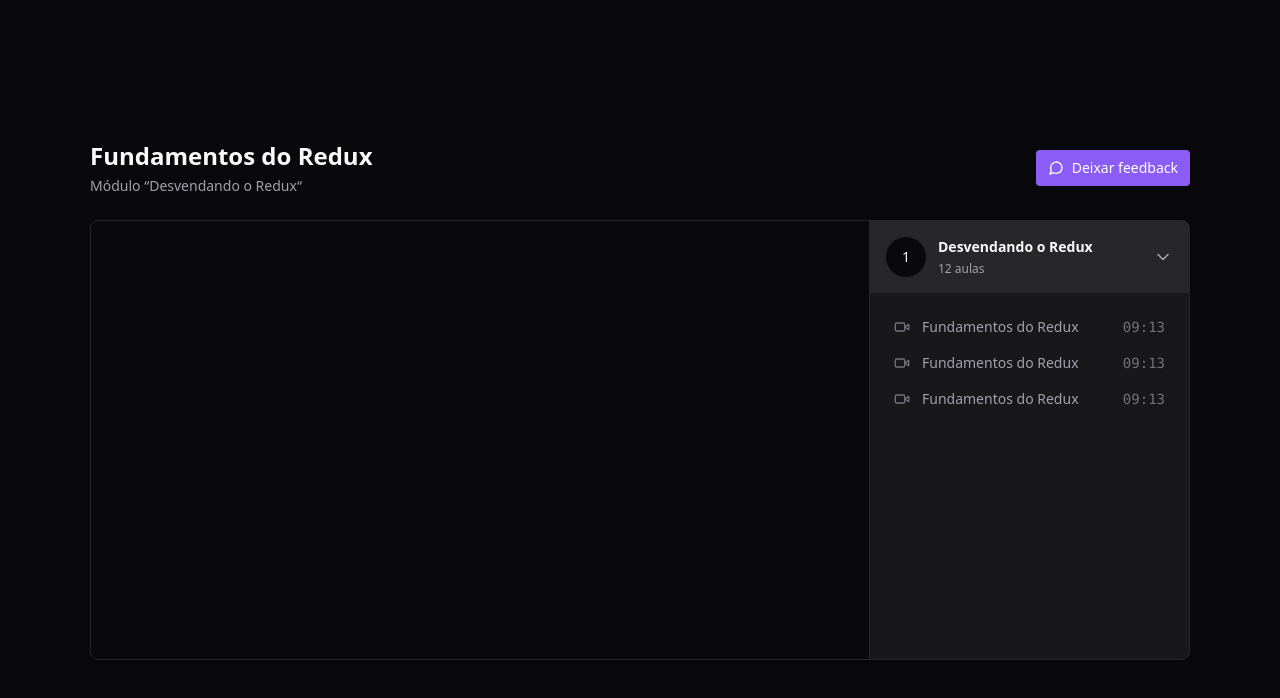
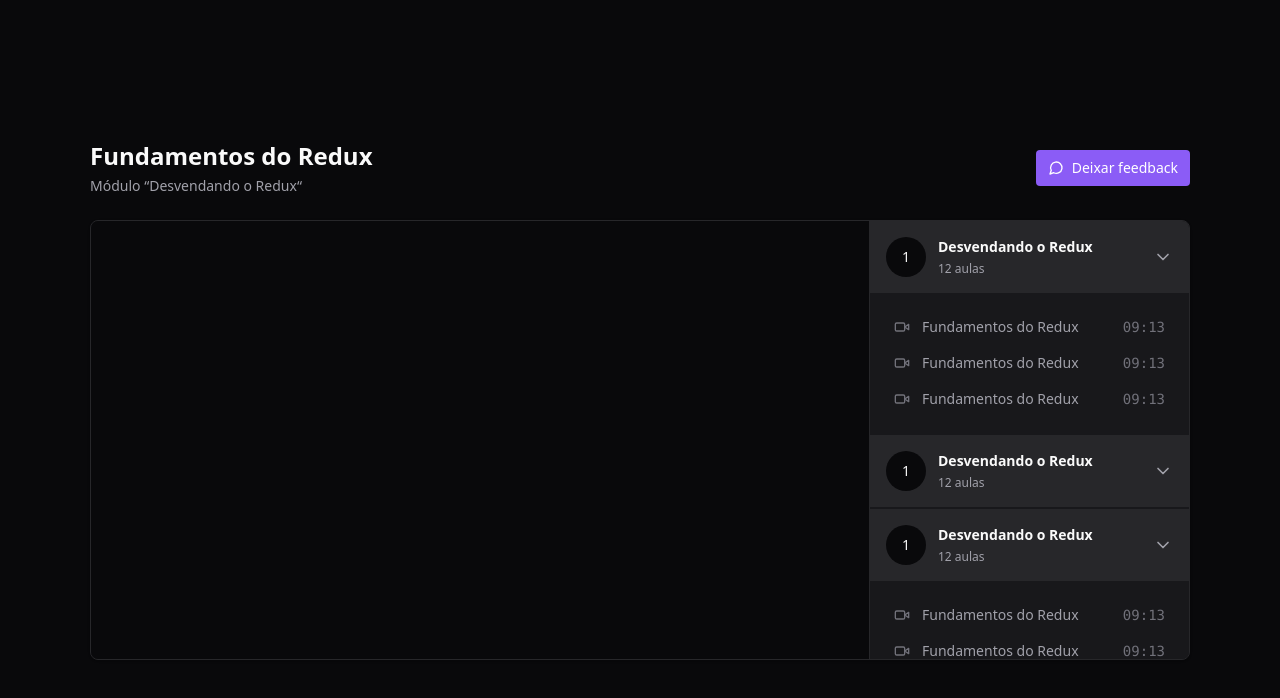
Before and after one commit to luiz21goncalves/ignite-react-state-management, a React (Vite) app: page / in a window 1280 px wide. Shown: the top 698 px of the page. Built offline with nearby package versions, Linux system fonts and the light colour scheme.

Commit message:
feat: add custom scroll

```diff
--- a/src/pages/Player/index.tsx
+++ b/src/pages/Player/index.tsx
@@ -19,7 +19,7 @@
           </button>
         </div>
 
-        <main className="relative flex overflow-hidden rounded-lg border border-zinc-800 bg-zinc-900 shadow">
+        <main className="relative flex overflow-hidden rounded-lg border border-zinc-800 bg-zinc-900 pr-80 shadow">
           <div className="flex-1">
             <div className="aspect-video w-full bg-zinc-950">
               <ReactPlayer
@@ -31,7 +31,61 @@
             </div>
           </div>
 
-          <aside className="w-80 border-l border-zinc-800 bg-zinc-900">
+          <aside className="absolute bottom-0  right-0 top-0 w-80 divide-y-2 divide-zinc-900 overflow-y-scroll border-l border-zinc-800 bg-zinc-900 scrollbar-thin scrollbar-track-zinc-950 scrollbar-thumb-zinc-800">
+            <div>
+              <button className="flex w-full items-center gap-3 bg-zinc-800 p-4">
+                <div className="flex h-10 w-10 items-center justify-center rounded-full bg-zinc-950 text-sm">
+                  1
+                </div>
+
+                <div className="flex flex-col gap-1 text-left">
+                  <strong className="text-sm">Desvendando o Redux</strong>
+                  <span className="text-xs text-zinc-400">12 aulas</span>
+                </div>
+
+                <ChevronDown className="ml-auto h-5 w-5 text-zinc-400" />
+              </button>
+
+              <nav className="relative flex flex-col gap-4 p-6">
+                <button className="flex items-center gap-3 text-sm text-zinc-400">
+                  <Video className="h-4 w-4 text-zinc-500" />
+                  <span>Fundamentos do Redux</span>
+                  <span className="ml-auto font-mono text-sm text-zinc-500">
+                    09:13
+                  </span>
+                </button>
+                <button className="flex items-center gap-3 text-sm text-zinc-400">
+                  <Video className="h-4 w-4 text-zinc-500" />
+                  <span>Fundamentos do Redux</span>
+                  <span className="ml-auto font-mono text-sm text-zinc-500">
+                    09:13
+                  </span>
+                </button>
+                <button className="flex items-center gap-3 text-sm text-zinc-400">
+                  <Video className="h-4 w-4 text-zinc-500" />
+                  <span>Fundamentos do Redux</span>
+                  <span className="ml-auto font-mono text-sm text-zinc-500">
+                    09:13
+                  </span>
+                </button>
+              </nav>
+            </div>
+
+            <div>
+              <button className="flex w-full items-center gap-3 bg-zinc-800 p-4">
+                <div className="flex h-10 w-10 items-center justify-center rounded-full bg-zinc-950 text-sm">
+                  1
+                </div>
+
+                <div className="flex flex-col gap-1 text-left">
+                  <strong className="text-sm">Desvendando o Redux</strong>
+                  <span className="text-xs text-zinc-400">12 aulas</span>
+                </div>
+
+                <ChevronDown className="ml-auto h-5 w-5 text-zinc-400" />
+              </button>
+            </div>
+
             <div>
               <button className="flex w-full items-center gap-3 bg-zinc-800 p-4">
                 <div className="flex h-10 w-10 items-center justify-center rounded-full bg-zinc-950 text-sm">
--- a/tailwind.config.js
+++ b/tailwind.config.js
@@ -4,5 +4,5 @@
   theme: {
     extend: {},
   },
-  plugins: [],
+  plugins: [require('tailwind-scrollbar')],
 }
```
